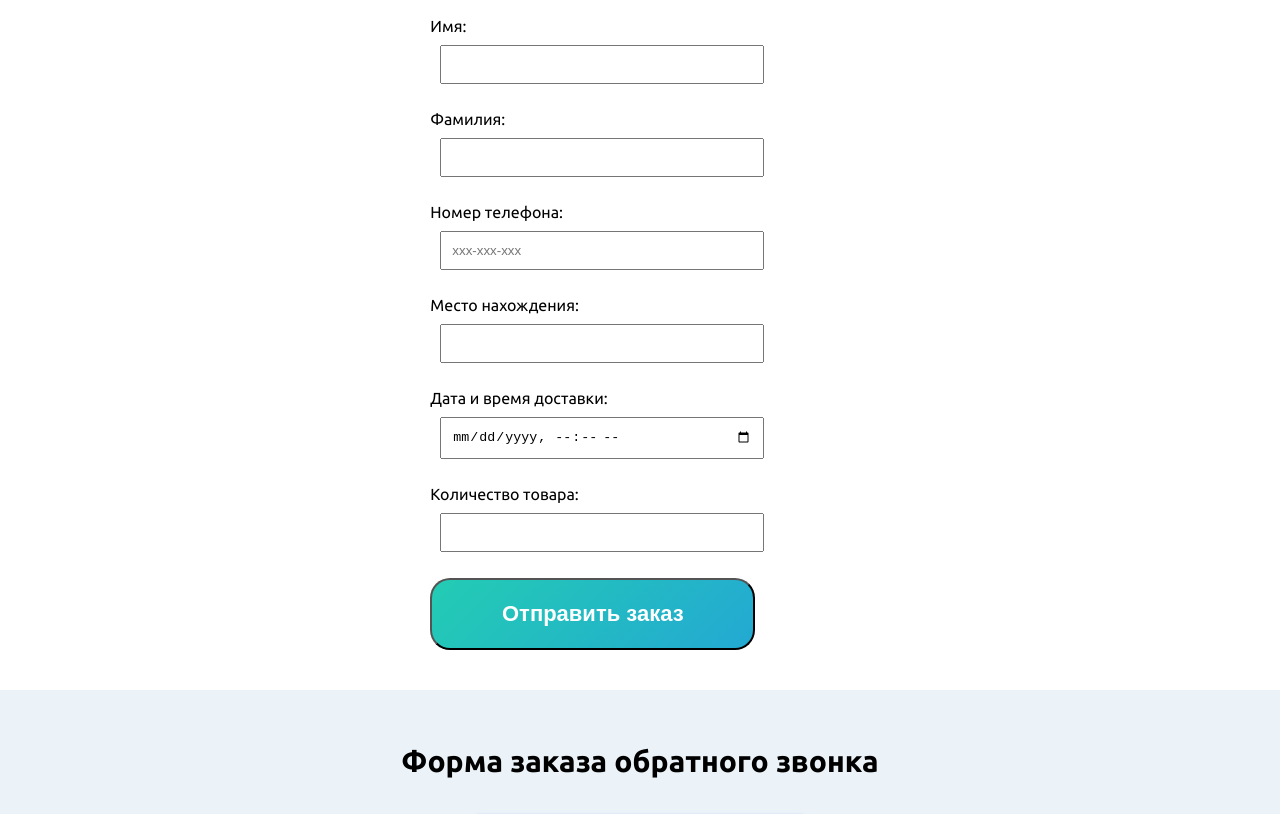
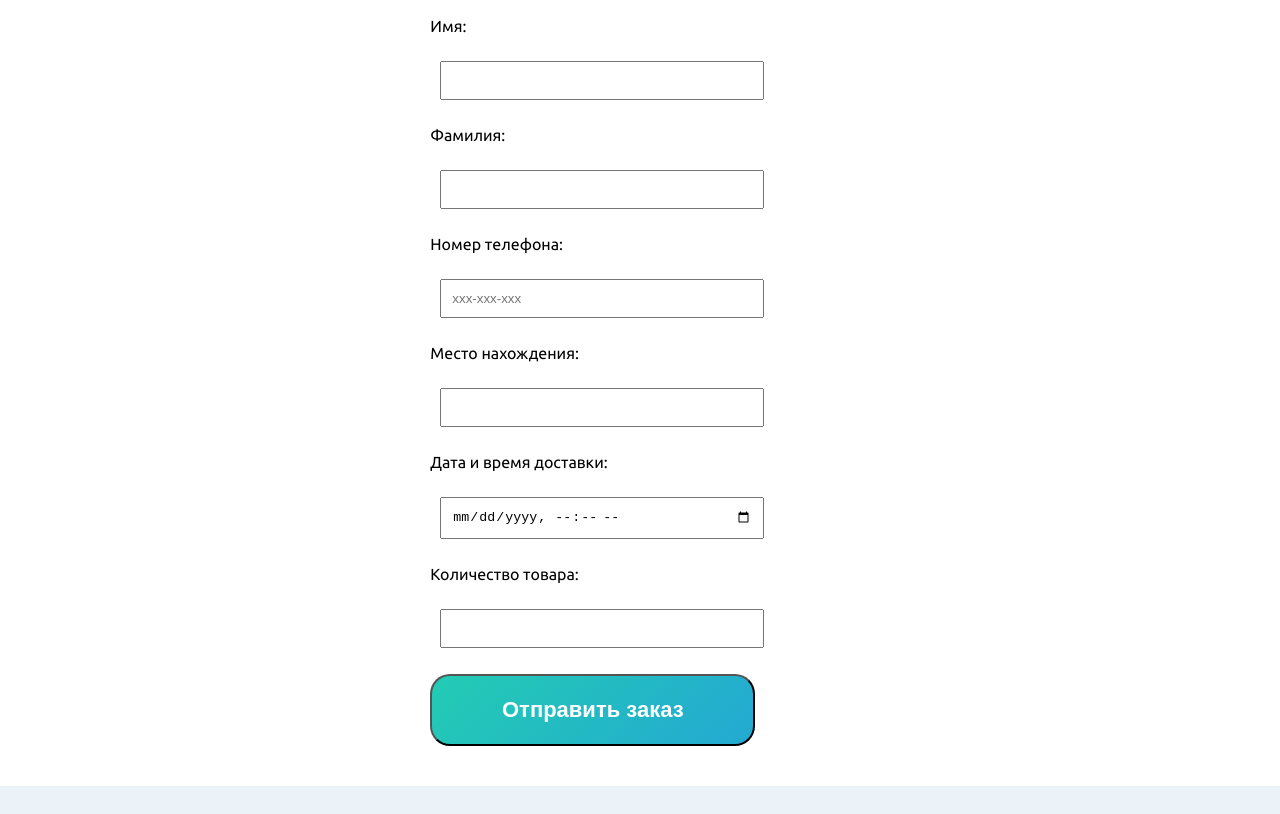
Before and after one commit to PixelNinja123/latnikov, a plain HTML site: page index.html in a window 1280 px wide. Shown: the part 1020-1834 px from the top of the page. Drawn offline with nearby package versions, Linux system fonts and the light colour scheme.

Commit message:
Update index.html

```diff
--- a/index.html
+++ b/index.html
@@ -61,32 +61,32 @@
             <h2 class="nameform">Форма заказа продукта или услуги</h2>
             <form class="zakaz" action="#" method="POST" enctype="multipart/form-data" onsubmit="return validateProductForm()">
                 <div>
-                    <label for="first_name">Имя:</label>
+                    <p><label for="first_name">Имя:</label></p>
                     <input type="text" name="first_name" id="first_name" value="" >
                     <p><span id="first_name_error" class="error"></span></p>
                 </div>
                 <div>
-                    <label for="last_name">Фамилия:</label>
+                    <p><label for="last_name">Фамилия:</label></p>
                     <input type="text" name="last_name" id="last_name" value="" >
                     <p><span id="last_name_error" class="error"></span></p>
                 </div>
                 <div>
-                    <label for="phone_number">Номер телефона:</label>
+                    <p><label for="phone_number">Номер телефона:</label></p>
                     <input type="tel" name="phone_number" id="phone_number" placeholder="xxx-xxx-xxx" >
                     <p><span id="phone_number_error" class="error"></span></p>
                 </div>
                 <div>
-                    <label for="destination">Место нахождения:</label>
+                    <p><label for="destination">Место нахождения:</label></p>
                     <input type="text" name="destination" id="destination" >
                     <p><span id="destination_error" class="error"></span></p>
                 </div>
                 <div>
-                    <label for="date_time">Дата и время доставки:</label>
+                    <p><label for="date_time">Дата и время доставки:</label></p>
                     <input type="datetime-local" name="date_time" id="date_time" >
                     <p><span id="date_time_error" class="error"></span></p>
                 </div>
                 <div>
-                    <label for="quantity">Количество товара:</label>
+                    <p><label for="quantity">Количество товара:</label></p>
                     <input type="number" name="quantity" id="quantity" >
                     <p><span id="quantity_error" class="error"></span></p>
                 </div>
```
